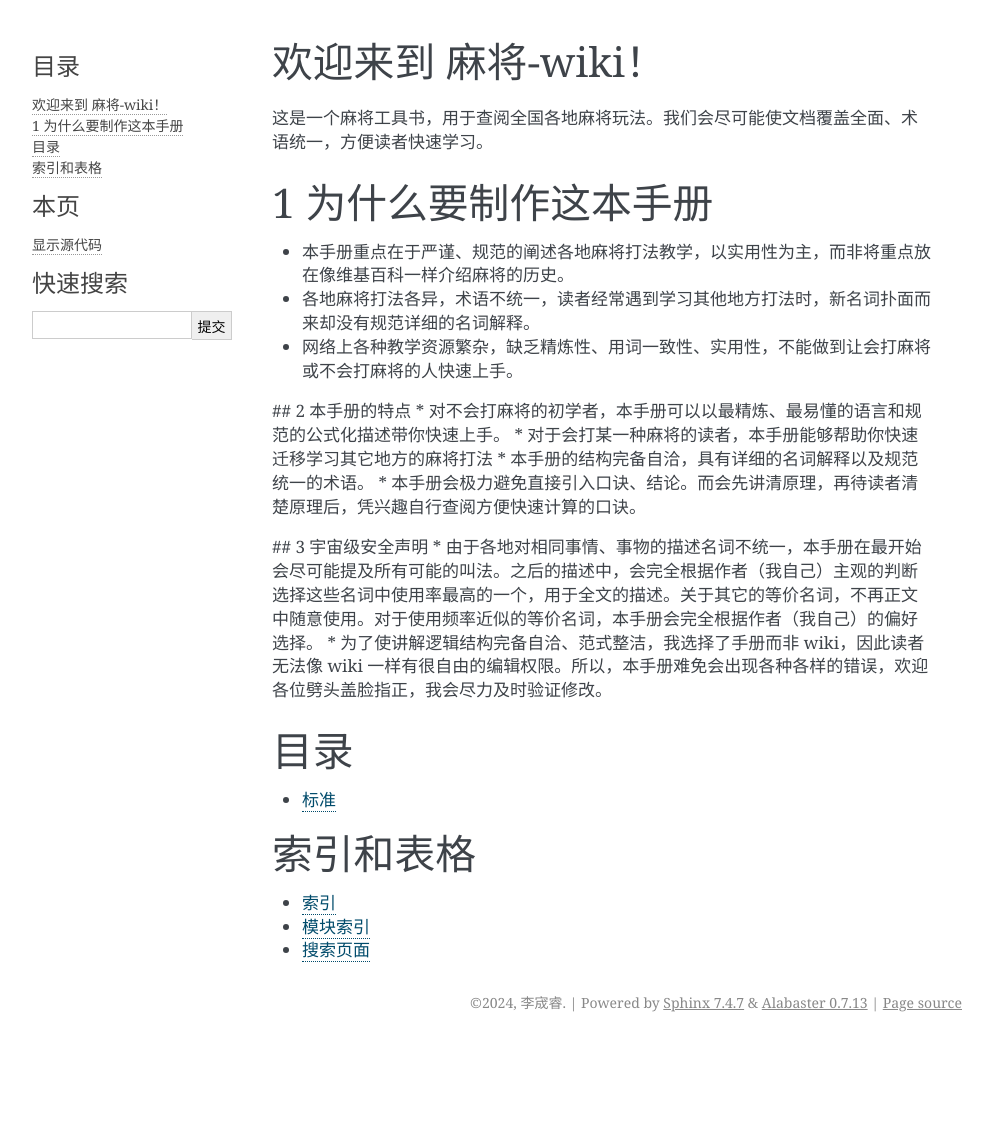
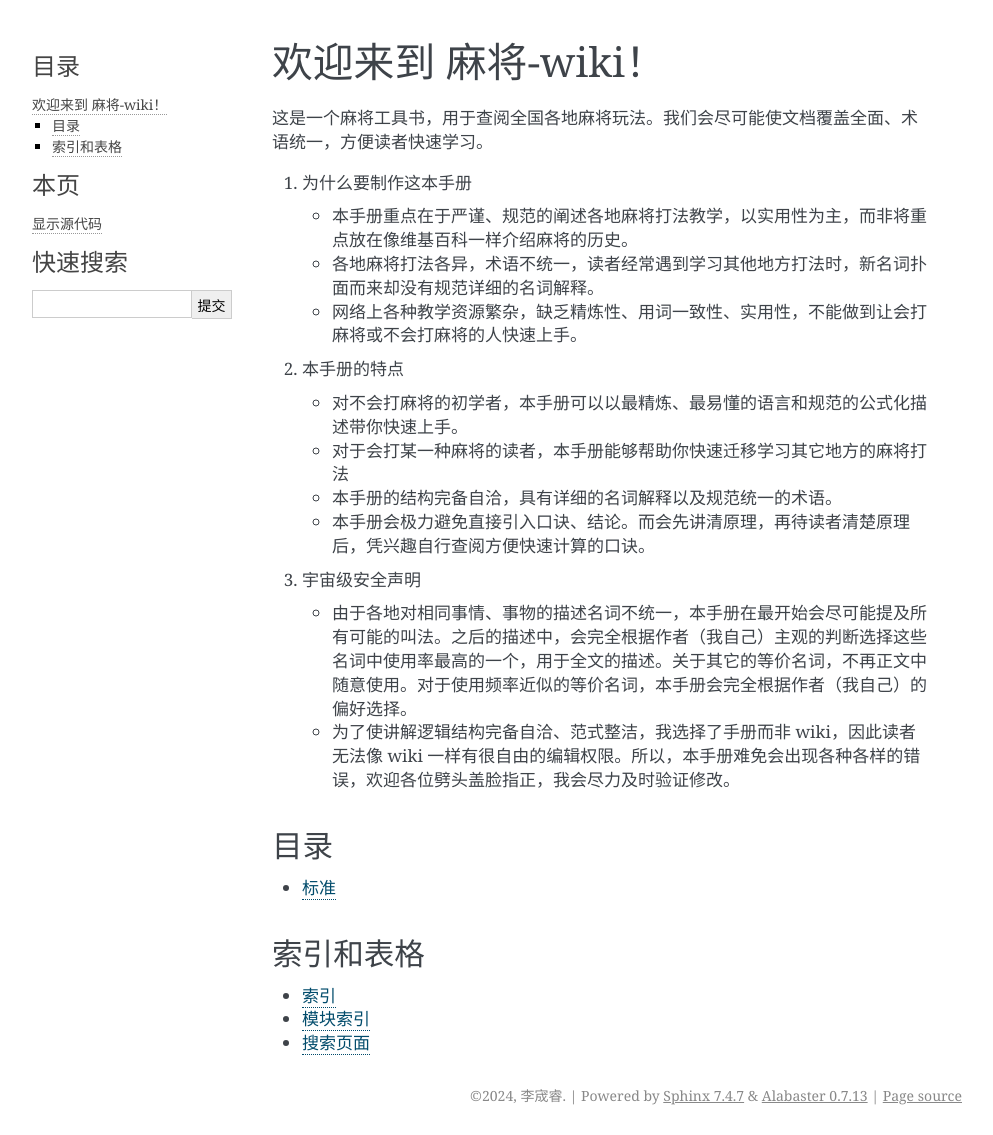
Before and after one commit to JerrySoybean/Mahjong-manual, a Sphinx documentation site: the page built from docs/source/index.rst, in a window 1280 px wide. Shown: the whole page, without its empty margins (148-1141 px from the left). Built offline with Sphinx 7.4.7, drawn with Linux system fonts in a browser that asks for light colours; before the commit the page ends 1042 px from its top, so only the background shows below that; part of the change alters nothing that is shown.

```diff
--- a/docs/source/index.rst
+++ b/docs/source/index.rst
@@ -12,34 +12,35 @@
 
 这是一个麻将工具书，用于查阅全国各地麻将玩法。我们会尽可能使文档覆盖全面、术语统一，方便读者快速学习。
 
-1 为什么要制作这本手册
-===================
-* 本手册重点在于严谨、规范的阐述各地麻将打法教学，以实用性为主，而非将重点放在像维基百科一样介绍麻将的历史。
-* 各地麻将打法各异，术语不统一，读者经常遇到学习其他地方打法时，新名词扑面而来却没有规范详细的名词解释。
-* 网络上各种教学资源繁杂，缺乏精炼性、用词一致性、实用性，不能做到让会打麻将或不会打麻将的人快速上手。
+1. 为什么要制作这本手册
 
-## 2 本手册的特点
-* 对不会打麻将的初学者，本手册可以以最精炼、最易懂的语言和规范的公式化描述带你快速上手。
-* 对于会打某一种麻将的读者，本手册能够帮助你快速迁移学习其它地方的麻将打法
-* 本手册的结构完备自洽，具有详细的名词解释以及规范统一的术语。
-* 本手册会极力避免直接引入口诀、结论。而会先讲清原理，再待读者清楚原理后，凭兴趣自行查阅方便快速计算的口诀。
+   * 本手册重点在于严谨、规范的阐述各地麻将打法教学，以实用性为主，而非将重点放在像维基百科一样介绍麻将的历史。
+   * 各地麻将打法各异，术语不统一，读者经常遇到学习其他地方打法时，新名词扑面而来却没有规范详细的名词解释。
+   * 网络上各种教学资源繁杂，缺乏精炼性、用词一致性、实用性，不能做到让会打麻将或不会打麻将的人快速上手。
 
-## 3 宇宙级安全声明
-* 由于各地对相同事情、事物的描述名词不统一，本手册在最开始会尽可能提及所有可能的叫法。之后的描述中，会完全根据作者（我自己）主观的判断选择这些名词中使用率最高的一个，用于全文的描述。关于其它的等价名词，不再正文中随意使用。对于使用频率近似的等价名词，本手册会完全根据作者（我自己）的偏好选择。
-* 为了使讲解逻辑结构完备自洽、范式整洁，我选择了手册而非 wiki，因此读者无法像 wiki 一样有很自由的编辑权限。所以，本手册难免会出现各种各样的错误，欢迎各位劈头盖脸指正，我会尽力及时验证修改。
+2. 本手册的特点
 
+   * 对不会打麻将的初学者，本手册可以以最精炼、最易懂的语言和规范的公式化描述带你快速上手。
+   * 对于会打某一种麻将的读者，本手册能够帮助你快速迁移学习其它地方的麻将打法
+   * 本手册的结构完备自洽，具有详细的名词解释以及规范统一的术语。
+   * 本手册会极力避免直接引入口诀、结论。而会先讲清原理，再待读者清楚原理后，凭兴趣自行查阅方便快速计算的口诀。
+
+3. 宇宙级安全声明
+
+   * 由于各地对相同事情、事物的描述名词不统一，本手册在最开始会尽可能提及所有可能的叫法。之后的描述中，会完全根据作者（我自己）主观的判断选择这些名词中使用率最高的一个，用于全文的描述。关于其它的等价名词，不再正文中随意使用。对于使用频率近似的等价名词，本手册会完全根据作者（我自己）的偏好选择。
+   * 为了使讲解逻辑结构完备自洽、范式整洁，我选择了手册而非 wiki，因此读者无法像 wiki 一样有很自由的编辑权限。所以，本手册难免会出现各种各样的错误，欢迎各位劈头盖脸指正，我会尽力及时验证修改。
 
 目录
-====
+----
 
 .. toctree::
+   :maxdepth: 2
 
-   标准
-
+   standard
 
 
 索引和表格
-==================
+------------------
 
 * :ref:`genindex`
 * :ref:`modindex`
--- a/docs/source/标准.rst
+++ b/docs/source/standard.rst
@@ -1,2 +1,2 @@
 标准
-====
+=====
```
Also changed, not shown: 11 other files.
